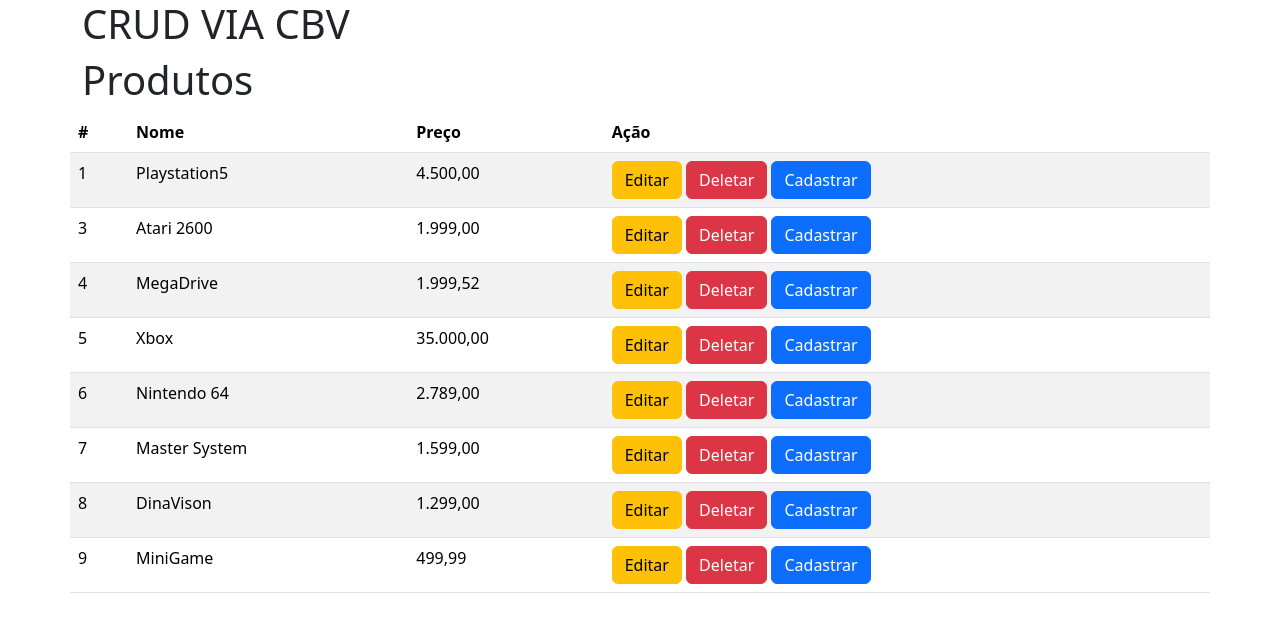
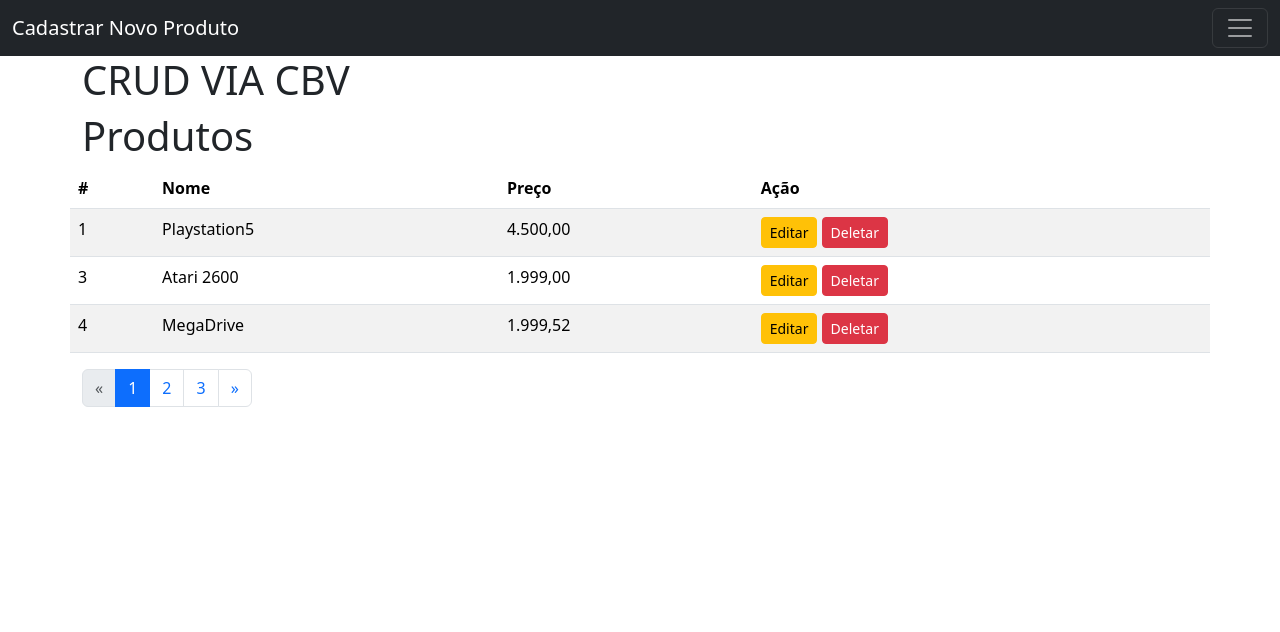
Before and after one commit to DanielCastilhoDIniz/CRUD_DJANGO_CBV, a Django app: page / in a window 1280 px wide. Shown: the top 632 px of the page. Run offline with Django 5.2, Linux system fonts and the light colour scheme; data comes from the database, SQL or seed files in the repository; both versions use the stored data as it was after the commit; some libraries are stand-ins or nearby versions.

Commit message:
feature: paginação

```diff
--- a/core/templates/base.html
+++ b/core/templates/base.html
@@ -10,11 +10,14 @@
     {% bootstrap_messages %}
 
 </head>
+
 <body>
+    {% include "navbar.html" %}
     <div class="container">
         <h1> CRUD VIA CBV</h1>
         {% block content %}{% endblock content %}
 
+
 </body>
 {% bootstrap_javascript %}
 </html>
--- a/core/templates/index.html
+++ b/core/templates/index.html
@@ -12,24 +12,26 @@
                     <th scope="col">Ação</th>
                 </tr>
             </thead>
+
             <tbody>
-                {% for produto in produtos %}
+                {% for produto in page_obj %}
                     <tr>
-
                         <td scope="row">{{ produto.id }}</td>
                         <td scope="row">{{ produto.nome }}</td>
                         <td scope="row">{{ produto.preço|intcomma }}</td>
                         <td scope="row">
-                        <a href="{% url 'update_produto' produto.id  %}" class="btn btn-warning">Editar</a>
-                        <a href="{% url 'delete_produto' produto.pk  %}" class="btn btn-danger">Deletar</a>
-                        <a href="{% url 'add_produto' %}" class="btn btn-primary">Cadastrar</a>
+                            <a href="{% url 'update_produto' produto.id  %}" class="btn btn-warning btn-sm">Editar</a>
+                            <a href="{% url 'delete_produto' produto.pk  %}" class="btn btn-danger btn-sm">Deletar</a>
+                            {% comment %} <a href="{% url 'add_produto' %}" class="btn btn-primary">Cadastrar</a> {% endcomment %}
                         </td>
                     </tr>
                 {% endfor %}
-
             </tbody>
-
+            {% comment %} <div class="d-grid gap-2 d-md-block">
+                <a href="{% url 'add_produto' %}" class="btn btn-primary class=">Cadastrar Novo Produto</a>
+            </div> {% endcomment %}
         </table>
+        {% include 'paginacao.html' %}
 
     </div>
 {% endblock content %}
--- /dev/null
+++ b/core/templates/navbar.html
@@ -0,0 +1,28 @@
+
+<nav class="navbar navbar-dark bg-dark">
+
+  <!-- Navbar content -->
+    <div class="container-fluid">
+        <a class="navbar-brand" href="{% url 'add_produto' %}">Cadastrar Novo Produto </a>
+        <button class="navbar-toggler" type="button" data-bs-toggle="collapse" data-bs-target="#navbarText" aria-controls="navbarText" aria-expanded="false" aria-label="Toggle navigation">
+        <span class="navbar-toggler-icon"></span>
+    </button>
+
+    <div class="collapse navbar-collapse" id="navbarText">
+      <ul class="navbar-nav me-auto mb-2 mb-lg-0">
+        <li class="nav-item">
+          <a class="nav-link active" aria-current="page" href="#">Home</a>
+        </li>
+        <li class="nav-item">
+          <a class="nav-link" href="#">Features</a>
+        </li>
+        <li class="nav-item">
+          <a class="nav-link" href="#">Pricing</a>
+        </li>
+      </ul>
+      <span class="navbar-text">
+        Navbar text with an inline element
+      </span>
+    </div>
+</div>
+</nav>
--- /dev/null
+++ b/core/templates/paginacao.html
@@ -0,0 +1,27 @@
+{%  if is_paginated %}
+    <nav aria-label="Page navigation example">
+        <ul class="pagination">
+            {% if page_obj.has_previous %}
+                <li class="page-item"><a href="?page={{ page_obj.previous_page_number }}" class="page-link">&laquo;</a></li>
+            {% else %}
+            <li class="page-item disabled"><a href="#" class="page-link">&laquo;</a/li>
+            {% endif %}
+
+            {% for num in page_obj.paginator.page_range %}
+                {% if page_obj.number == num %}
+                   <li class="page-item active"><a href="#" class="page-link">{{ num }}</a></li>
+                {% else %}
+                    <li class="page-item"><a href="?page={{ num }}" class="page-link">{{ num }}</a></li>
+                {% endif %}
+            {% endfor %}
+
+            {% if page_obj.has_next %}
+                <li class="page-item"><a href="?page={{ page_obj.next_page_number }}" class="page-link">&raquo;</a></li>
+            {% else %}
+                <li class="page-item disabled"><a href="#" class="page-link">&raquo;</a/li>
+            {% endif %}
+
+        </ul>
+    </nav>
+
+{% endif %}
--- a/core/templates/produto_form.html
+++ b/core/templates/produto_form.html
@@ -18,8 +18,8 @@
             {% bootstrap_button type="button" content="Cancelar" href=url_cancelar size="md" extra_classes="btn-secondary" %}
             {% endcomment %}
 
-            <button type="submit" class="btn btn-primary">Salvar</button>
-            <button type="button" class="btn btn-warning"><a href="{% url 'index' %}">Cancelar</a></button>
+            <button type="submit" class="btn btn-primary btn-sn">Salvar</button>
+            <button type="button" class="btn btn-warning btn-sn"><a href="{% url 'index' %}">Cancelar</a></button>
 
 
     </form>
--- a/core/views.py
+++ b/core/views.py
@@ -5,12 +5,13 @@
 from .models import Produto
 
 
-
 class IndexView(ListView):
     model = Produto
     template_name = 'index.html'
     context_object_name = 'produtos'
     queryset = Produto.objects.all()
+    paginate_by = 3
+    ordering = ['id']
 
 
 class ProdutoCreateView(CreateView):
```
Also changed, not shown: db.sqlite3. Lines whose indentation alone changed are shown as unchanged.
